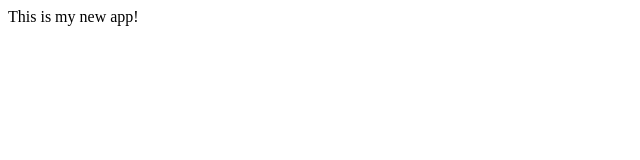
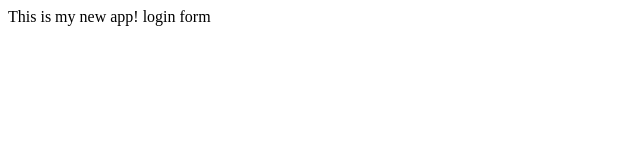
Before and after one commit to Emmatshi/myappw, a plain HTML site: page index.html in a window 1280 px wide. Shown: the full height of the page, 0-640 px from the left. Drawn offline with Linux system fonts and the light colour scheme.

Commit message:
login form

```diff
--- /dev/null
+++ b/dirTwo/app2.js
@@ -0,0 +1 @@
+console.log(8765725);
--- a/index.html
+++ b/index.html
@@ -4,6 +4,7 @@
 </head>
 <body>
   This is my new app!
+  login form
 </body>
 
 </html>
```
Also changed, not shown: login.html (added, +1 -0 lines).
